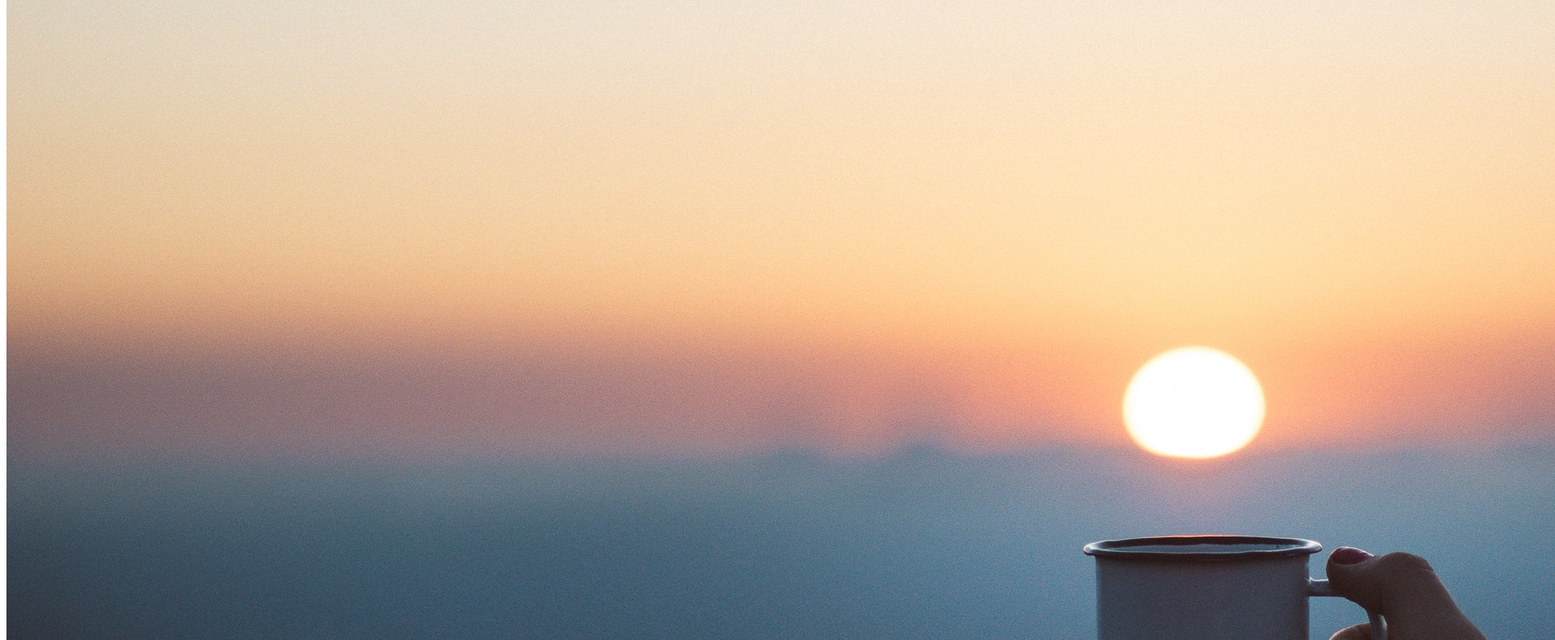
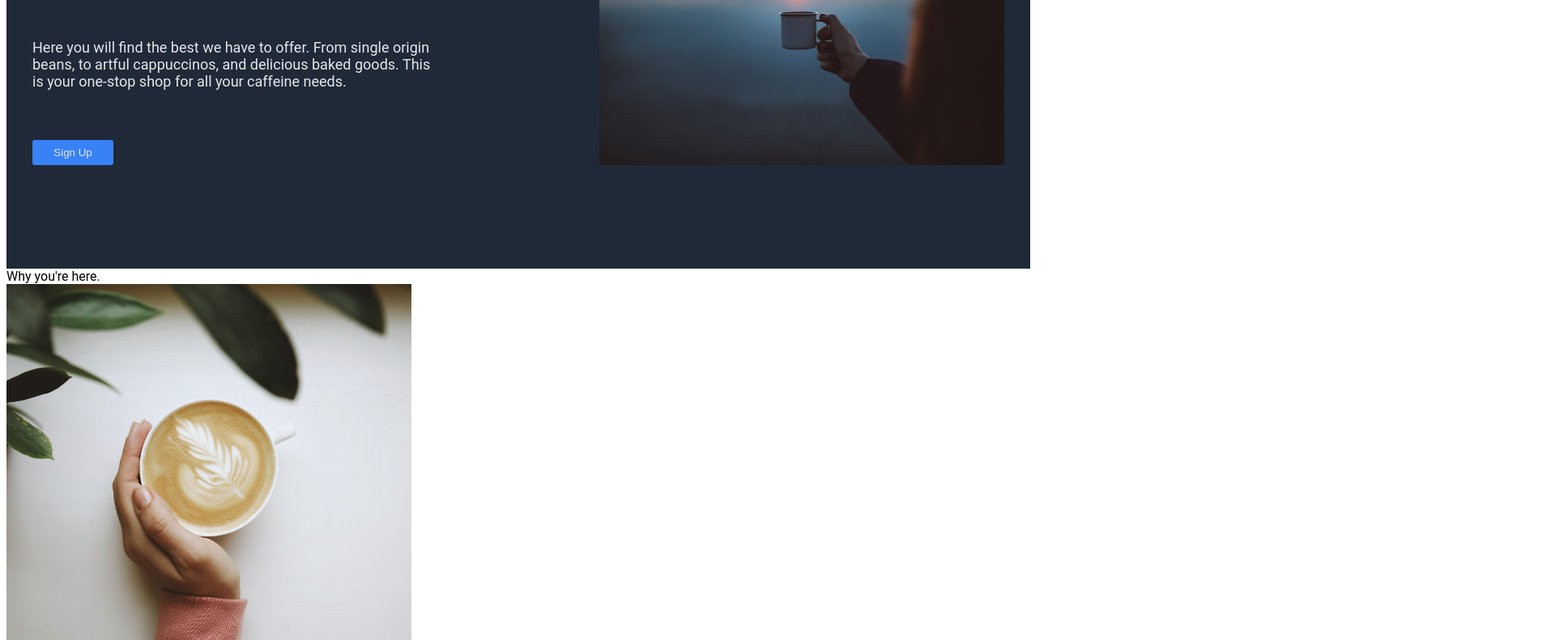
Before and after one commit to kevin-kodes-404/landing-page, a plain HTML site: page index.html in a window 1280 px wide. Shown: the part 334-1125 px from the top of the page at 81% size, 1920 px wide, since content can reach past the window. Drawn offline with Linux system fonts and the light colour scheme.

Commit message:
Stylize hero text, button and image

```diff
--- a/style.css
+++ b/style.css
@@ -31,3 +31,42 @@ a {
     color: #e5e7eb;
     font-size: 18px;
 }
+
+.hero-cont {
+    background-color: #1F2937;
+    display: flex;
+    justify-content: space-between;
+    padding: 128px 32px;
+}
+
+.hero-text {
+    max-width: 500px;
+    display: flex;
+    flex-direction: column;
+    justify-content: space-between;
+    flex: 1;
+}
+
+img {
+    max-width: 500px;
+}
+
+.title {
+    font-size: 48px;
+    font-weight: 900;
+    color: #f9faf8;
+}
+
+.sub-title {
+    font-size: 18px;
+    color: #e5e7eb;
+}
+
+button {
+    background-color: #3882f6;
+    color: #e5e7eb;
+    border: none;
+    border-radius: 3px;
+    padding: 8px 16px;
+    max-width: 100px;
+}
```
